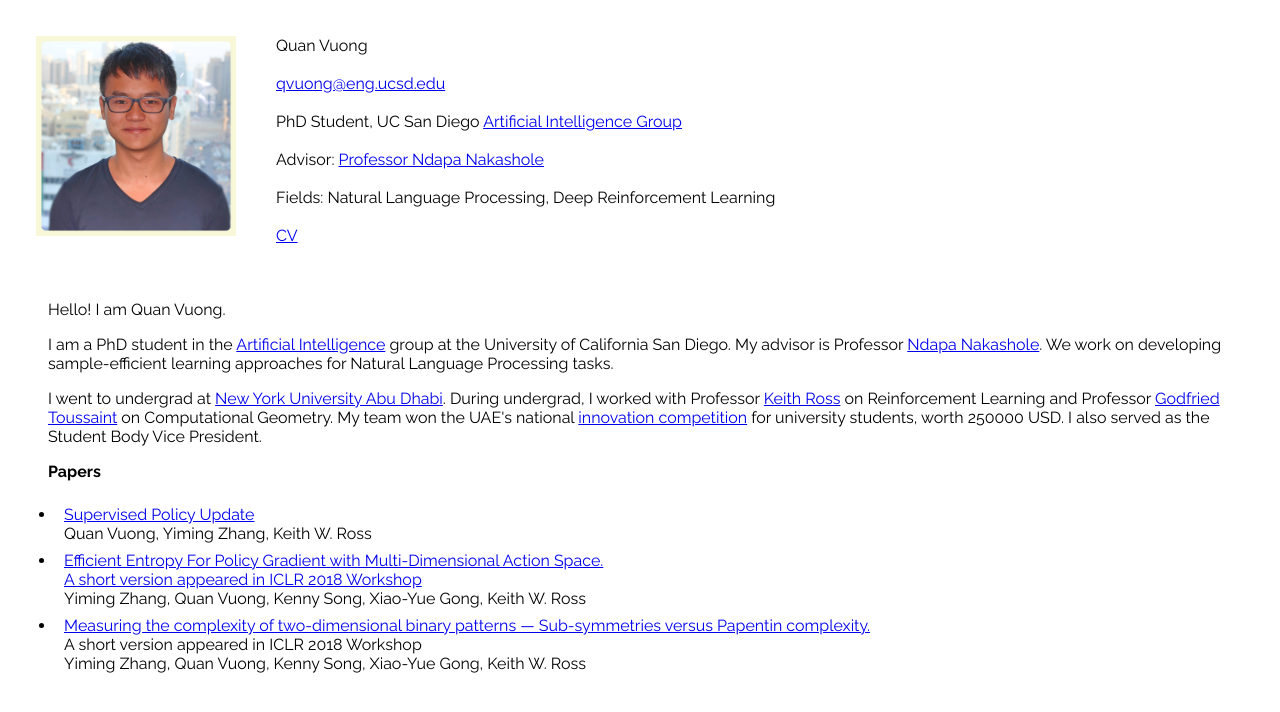
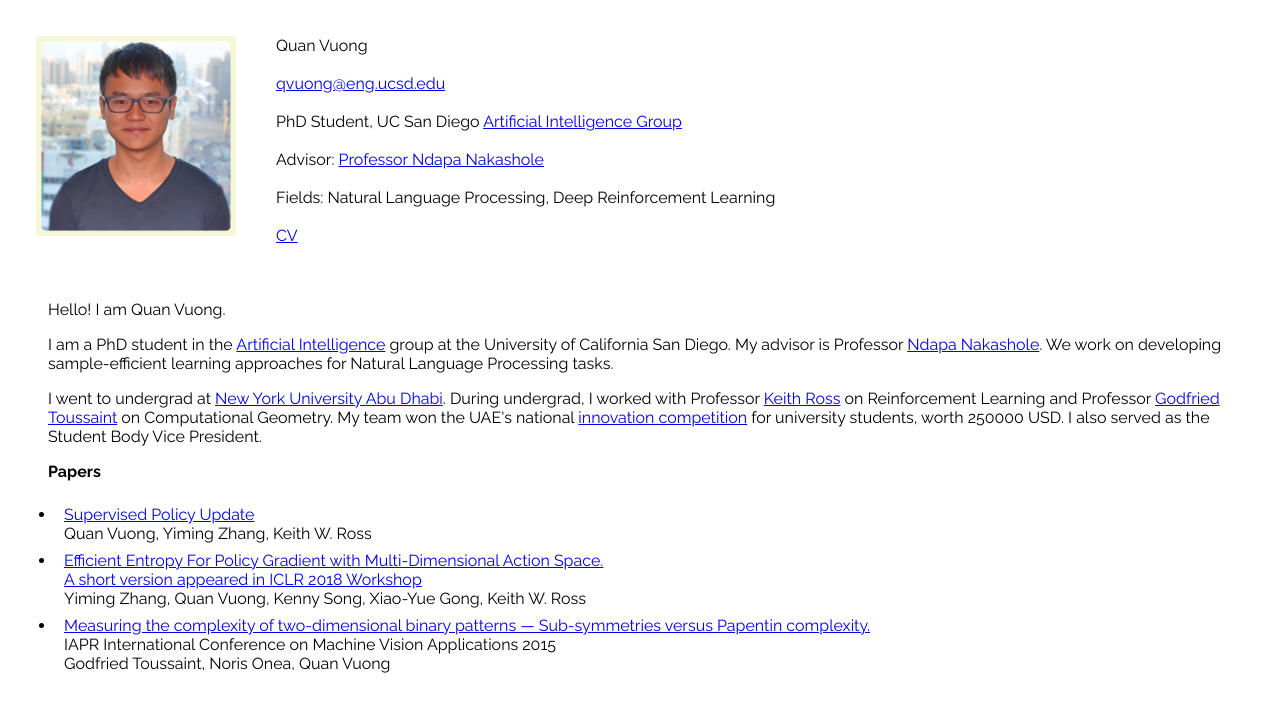
Before and after one commit to quanvuong/quanvuong.github.io, a React (Create React App) app: page / in a window 1280 px wide. Shown: the top 712 px of the page. Built offline with nearby package versions, Linux system fonts and the light colour scheme.

Commit message:
typo in paper

```diff
--- a/src/Papers.js
+++ b/src/Papers.js
@@ -37,8 +37,8 @@ class Papers extends Component {
           <li>
             <div className="OnePaper">
               <div><a href={img_complexity[1]}>{img_complexity[0]}</a></div>
-              <div>{entropy[2]}</div>
-              <div>{entropy[3]}</div>
+              <div>{img_complexity[2]}</div>
+              <div>{img_complexity[3]}</div>
             </div>
           </li>
 
```
